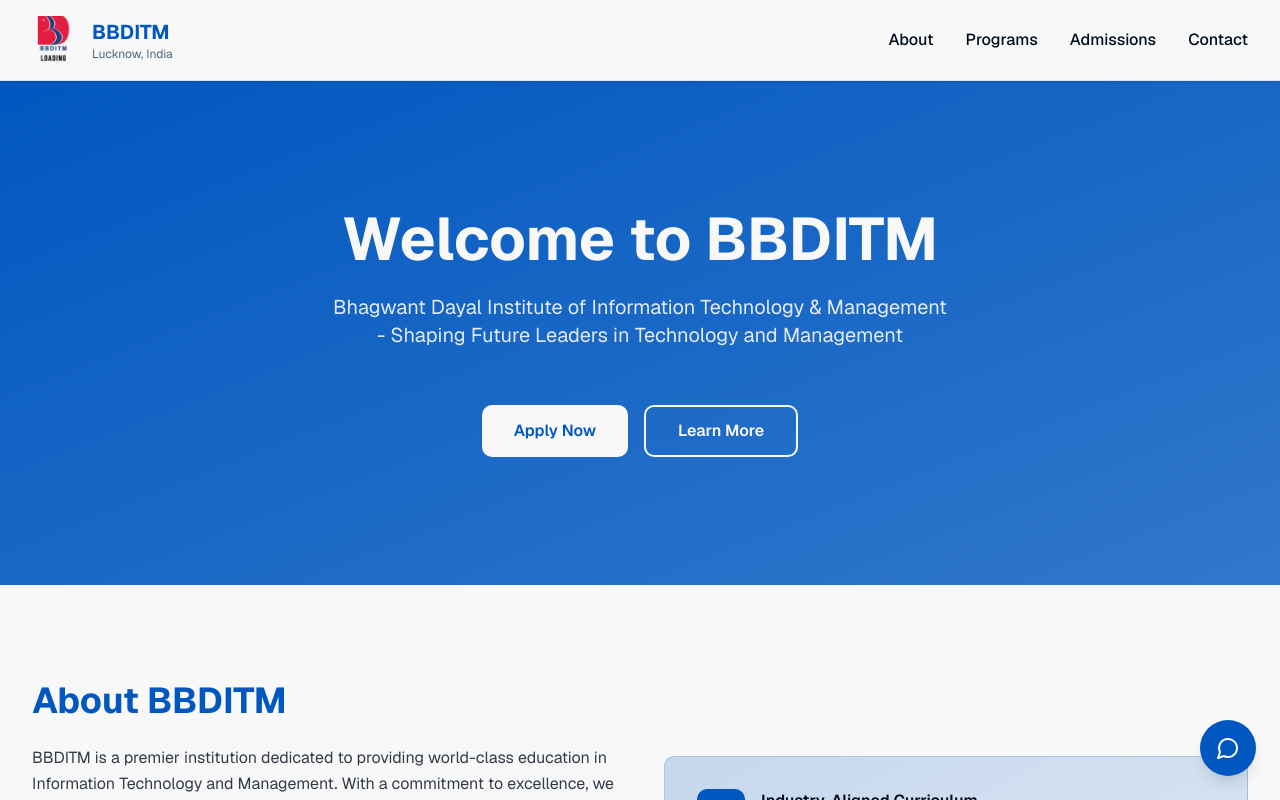
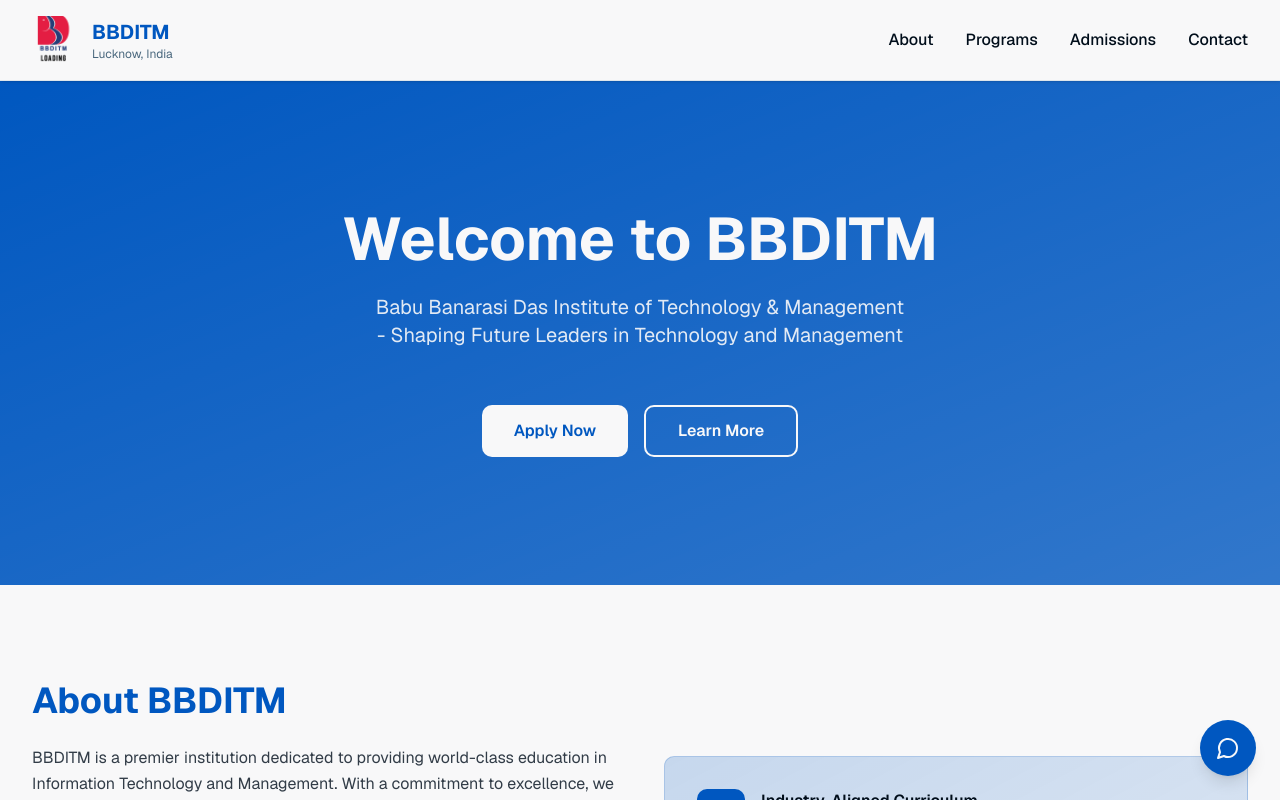
Before and after one commit to shreyazh/bbditm, a Next.js app: page / in a window 1280 px wide. Shown: the top 800 px of the page. Built offline with nearby package versions, Linux system fonts and the light colour scheme.

Commit message:
Update hero.tsx

```diff
--- a/components/hero.tsx
+++ b/components/hero.tsx
@@ -5,7 +5,7 @@ export default function Hero() {
         <div className="text-center space-y-6">
           <h1 className="text-4xl md:text-6xl font-bold text-balance">Welcome to BBDITM</h1>
           <p className="text-lg md:text-xl text-primary-foreground/90 text-balance max-w-2xl mx-auto">
-            Bhagwant Dayal Institute of Information Technology & Management - Shaping Future Leaders in Technology and
+            Babu Banarasi Das Institute of Technology & Management - Shaping Future Leaders in Technology and
             Management
           </p>
           <div className="flex flex-col sm:flex-row gap-4 justify-center pt-8">
```
